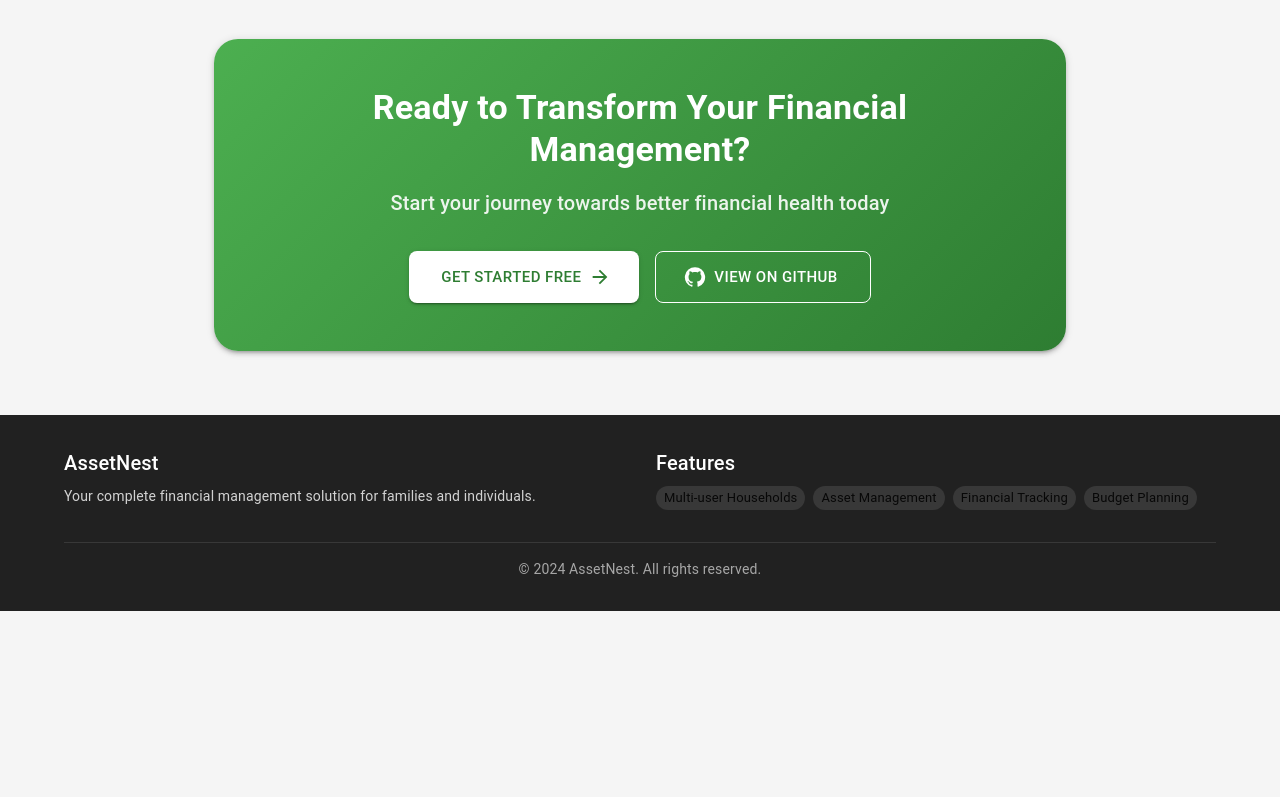
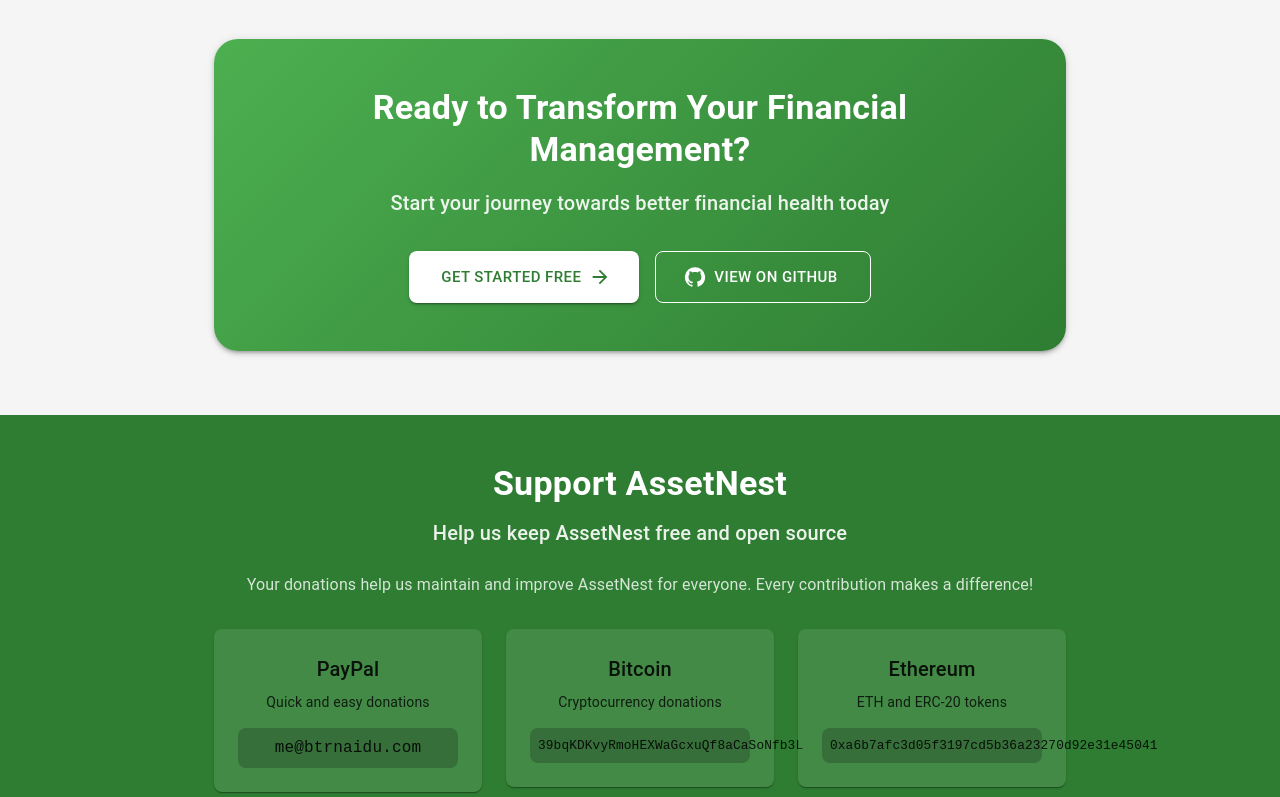
Before and after one commit to naidu/AssetNest, a React (Create React App) app in the folder frontend/: page / in a window 1280 px wide. Shown: the part 2000-2797 px from the top of the page. Before the commit the page ends 2611 px from the top, so only its background shows below. Built offline with nearby package versions, Linux system fonts and the light colour scheme; no server answers; the HTML template or start-up script is replaced by a standard one.

Commit message:
feat: increase logo size and add donation information to landing page and README

```diff
--- a/frontend/src/pages/Landing.js
+++ b/frontend/src/pages/Landing.js
@@ -121,9 +121,9 @@
               <img
                 src="/images/logo.png"
                 alt="AssetNest Logo"
-                style={{ height: '32px', width: 'auto' }}
+                style={{ height: '48px', width: 'auto' }}
               />
-              <Typography variant="h6" sx={{ color: 'primary.main', fontWeight: 'bold' }}>
+              <Typography variant="h5" sx={{ color: 'primary.main', fontWeight: 'bold' }}>
                 AssetNest
               </Typography>
             </Box>
@@ -486,6 +486,67 @@
         </Container>
       </Box>
 
+      {/* Donations Section */}
+      <Box sx={{ bgcolor: 'primary.main', color: 'white', py: 6 }}>
+        <Container maxWidth="md">
+          <Box textAlign="center" mb={4}>
+            <Typography variant="h4" component="h2" gutterBottom sx={{ fontWeight: 600 }}>
+              Support AssetNest
+            </Typography>
+            <Typography variant="h6" sx={{ opacity: 0.9, mb: 3 }}>
+              Help us keep AssetNest free and open source
+            </Typography>
+            <Typography variant="body1" sx={{ opacity: 0.8, mb: 4 }}>
+              Your donations help us maintain and improve AssetNest for everyone. Every contribution makes a difference!
+            </Typography>
+          </Box>
+
+          <Grid container spacing={3} justifyContent="center">
+            <Grid item xs={12} sm={4}>
+              <Paper sx={{ p: 3, textAlign: 'center', bgcolor: 'rgba(255,255,255,0.1)' }}>
+                <Typography variant="h6" gutterBottom>
+                  PayPal
+                </Typography>
+                <Typography variant="body2" sx={{ mb: 2, opacity: 0.9 }}>
+                  Quick and easy donations
+                </Typography>
+                <Typography variant="body1" sx={{ fontFamily: 'monospace', bgcolor: 'rgba(0,0,0,0.2)', p: 1, borderRadius: 1 }}>
+                  me@btrnaidu.com
+                </Typography>
+              </Paper>
+            </Grid>
+
+            <Grid item xs={12} sm={4}>
+              <Paper sx={{ p: 3, textAlign: 'center', bgcolor: 'rgba(255,255,255,0.1)' }}>
+                <Typography variant="h6" gutterBottom>
+                  Bitcoin
+                </Typography>
+                <Typography variant="body2" sx={{ mb: 2, opacity: 0.9 }}>
+                  Cryptocurrency donations
+                </Typography>
+                <Typography variant="body1" sx={{ fontFamily: 'monospace', bgcolor: 'rgba(0,0,0,0.2)', p: 1, borderRadius: 1, fontSize: '0.8rem' }}>
+                  39bqKDKvyRmoHEXWaGcxuQf8aCaSoNfb3L
+                </Typography>
+              </Paper>
+            </Grid>
+
+            <Grid item xs={12} sm={4}>
+              <Paper sx={{ p: 3, textAlign: 'center', bgcolor: 'rgba(255,255,255,0.1)' }}>
+                <Typography variant="h6" gutterBottom>
+                  Ethereum
+                </Typography>
+                <Typography variant="body2" sx={{ mb: 2, opacity: 0.9 }}>
+                  ETH and ERC-20 tokens
+                </Typography>
+                <Typography variant="body1" sx={{ fontFamily: 'monospace', bgcolor: 'rgba(0,0,0,0.2)', p: 1, borderRadius: 1, fontSize: '0.8rem' }}>
+                  0xa6b7afc3d05f3197cd5b36a23270d92e31e45041
+                </Typography>
+              </Paper>
+            </Grid>
+          </Grid>
+        </Container>
+      </Box>
+
       {/* Footer */}
       <Box sx={{ bgcolor: 'grey.900', color: 'white', py: 4 }}>
         <Container maxWidth="lg">
```
Also changed, not shown: 1 other file (tests, documents, lock files or other folders).
